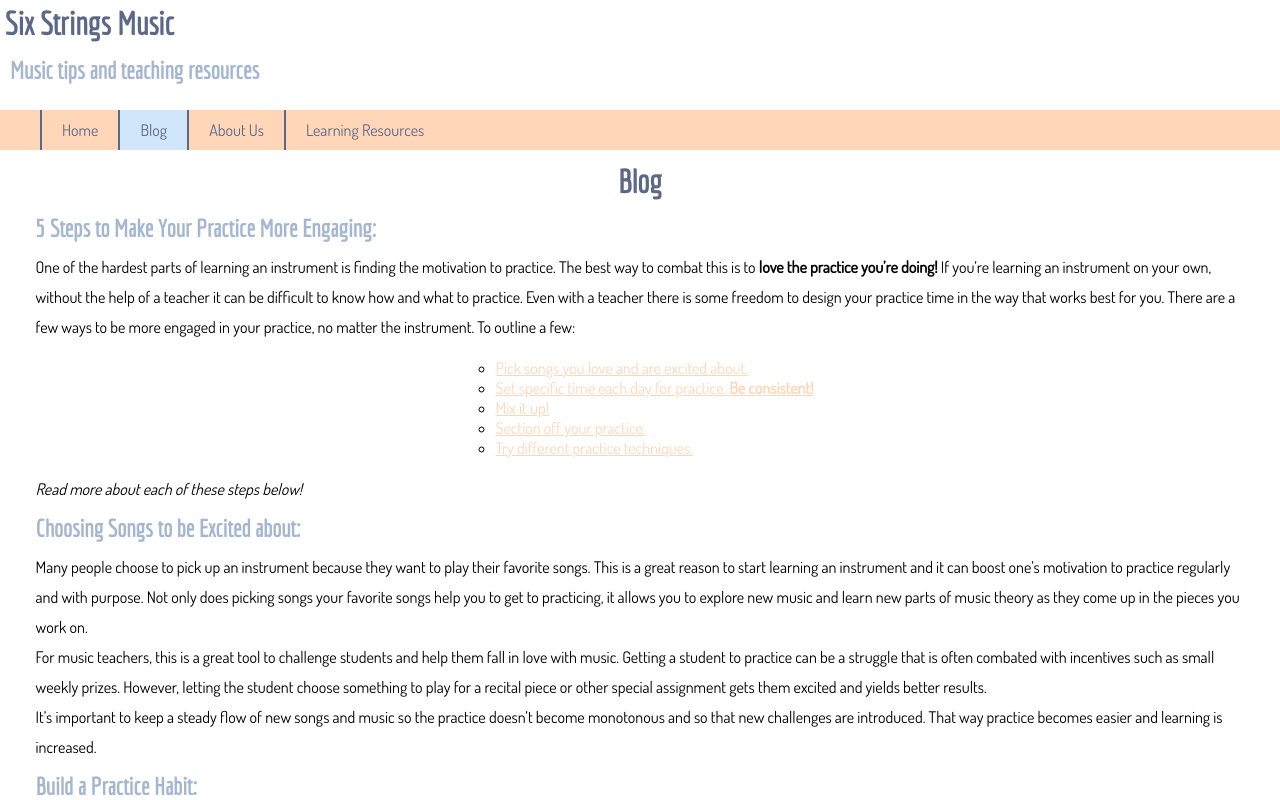
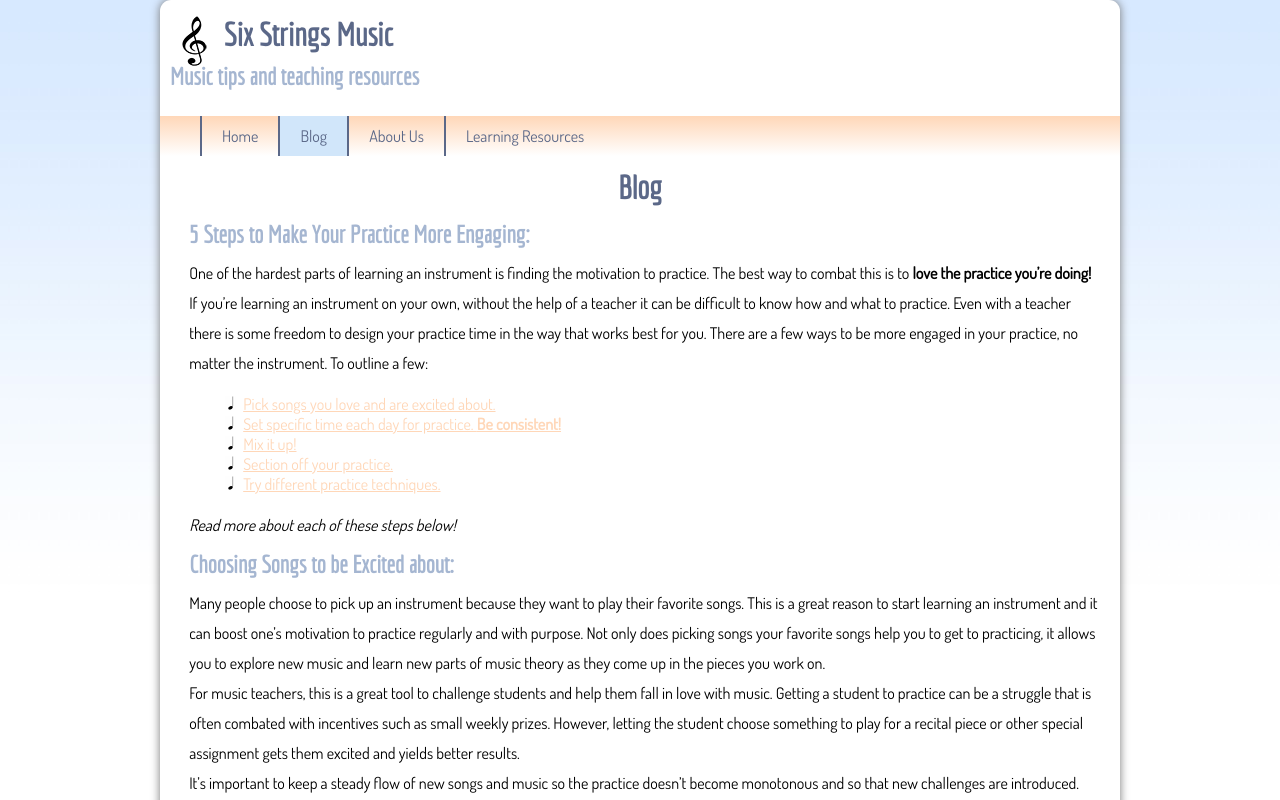
Before and after one commit to lucypratt/04CSS, a plain HTML site: page blog.html in a window 1280 px wide. Shown: the top 800 px of the page. Drawn offline with Linux system fonts and the light colour scheme.

Commit message:
Tuesday Edits for Unit 7

```diff
--- a/blog.html
+++ b/blog.html
@@ -9,6 +9,7 @@
 </head>
 
 <body>
+        <div id="wrapper">
 <!-- Start of the header -->
 <header>
        <h1>Six Strings Music</h1>
@@ -84,5 +85,6 @@
     <p>&copy; 2019 &bull; Six Strings Music &bull; Created by Lucy Pratt &bull; 09/05/19</p>
 
 </footer>
+</div>
 </body>
 </html>
--- a/style.css
+++ b/style.css
@@ -14,11 +14,35 @@ body, p, h1, h2, h3, h4, h5, h6, nav {
 * {
     -moz-box-sizing: border-box; -webkit-box-sizing: border-box; box-sizing: border-box;
 }
+body {
+background-image: url(images/gradiant.gif);
+background-repeat: repeat-x;
+}
+
+div#wrapper {
+ margin: 0 auto;
+ max-width: 960px;
+ box-shadow: 0 0 10px #777;
+ background-color: white;
+ border-radius: 11px;
+}
+header {
+    background-image: url(images/clef.png);
+    background-repeat: no-repeat;
+    background-position: 1% 1rem;
+}
+header h1 {
+    padding: 1rem 0 0 4rem;
+}
 
 /* Style Rules */
 
 /* Navigation */
-nav {background-color: rgb(255, 215, 184);}
+nav {
+    background-color: rgb(255, 215, 184);
+    background: linear-gradient(to bottom, rgb(255, 215, 184) 0%, white 100%);
+
+}
 nav ul.nav li {
     float: left;
     list-style-type: none;
@@ -75,14 +99,16 @@ h2#theory {
     color: #5B6888;
 }
 
+
 ul.overview {
-    list-style-type: circle;
+    list-style-image: url(images/note.png);
     font-family: 'Dosis', sans-serif;
 text-align: left;
-padding-left: 470px;
+padding-left: 4rem;
 }
 ol.structure {
-    list-style-type: upper-roman;
+    list-style-image: url(images/ferm.png);
+
     font-family: 'Dosis', sans-serif;
 
 }
```
Also changed, not shown: about.html (+2 -0 lines), index.html (+2 -0 lines), learningResources.html (+2 -0 lines), thanks.html (+2 -0 lines), images/clef.png (added), images/ferm.png (added), images/gradiant.gif (added), images/gradiant.jpg (added), images/note.jpg (added), images/note.png (added).
